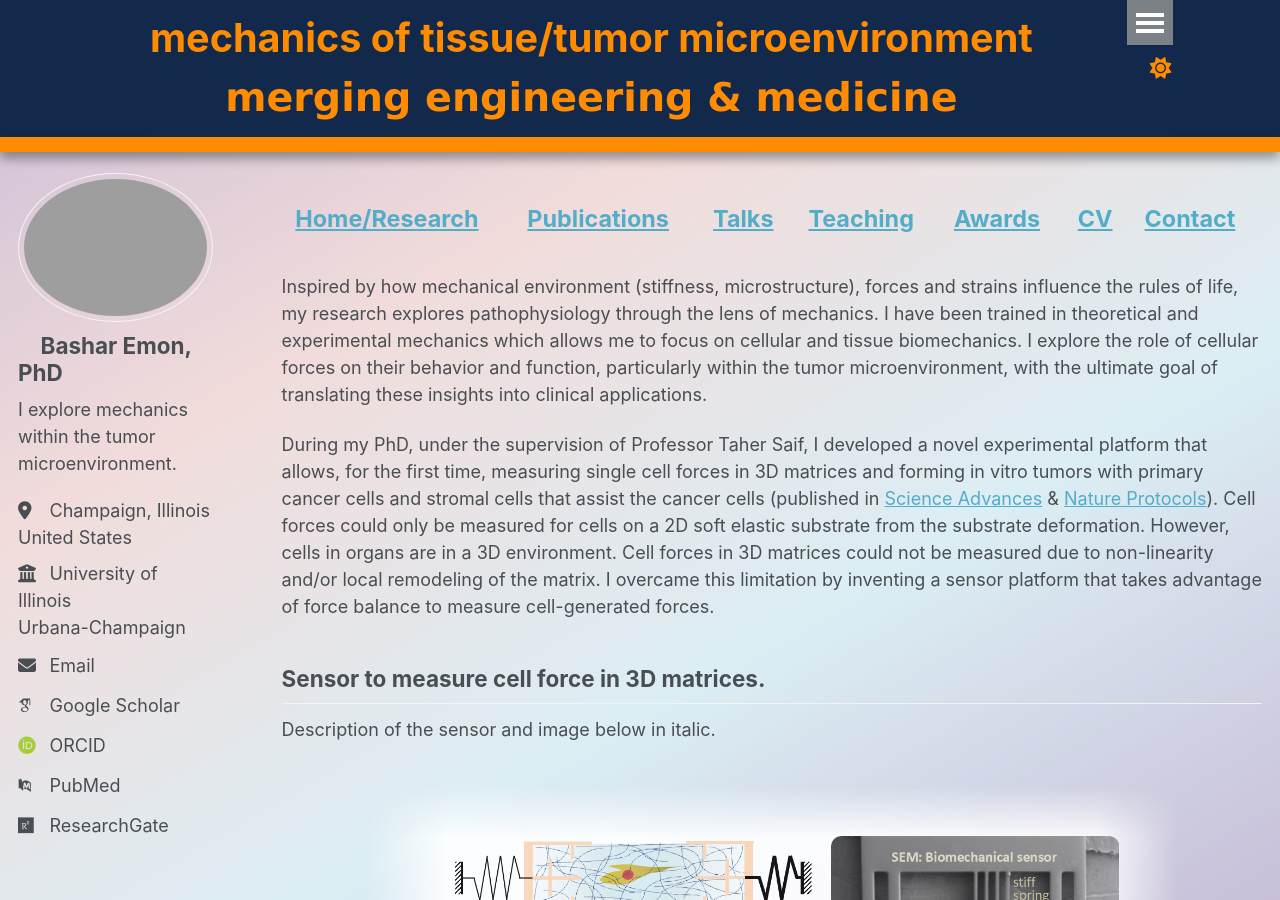
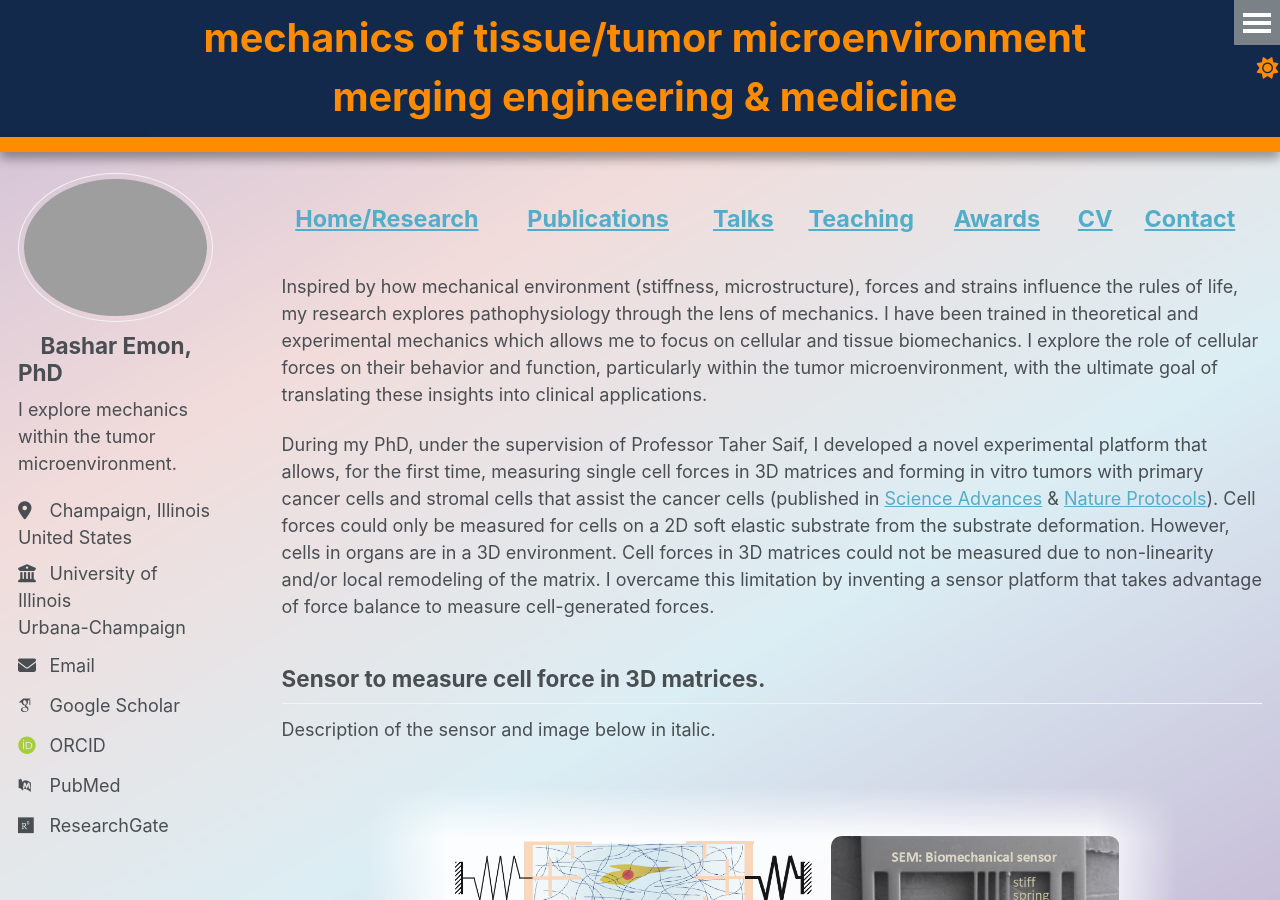
Before and after one commit to BasharEmon/BasharEmon.github.io, a Jekyll site: the page built from _pages/about.md, in a window 1280 px wide and 900 px high. Built offline with Jekyll 4.4.1, drawn with Linux system fonts in a browser that asks for light colours; some web fonts are replaced.

Commit message:
Update _config.yml

```diff
--- a/_config.yml
+++ b/_config.yml
@@ -9,7 +9,7 @@
 # Basic Site Settings
 locale                   : "en-US"
 site_theme               : "default"
-title                    : "mechanics of tissue/tumor microenvironment<br><span style='font-family: Orbitron, Verdana, sans-serif;'>merging engineering & medicine</span>"
+title                    : "         mechanics of tissue/tumor microenvironment          merging engineering & medicine <span style='font-family: Orbitron, Verdana, sans-serif;'></span>"
                           #"<u>M</u>echanics.<u>E</u>ngineering.<u>M</u>edicine.<u>S</u>cience<br><span style='font-size: 9000 !important; font-family: Orbitron, Verdana, sans-serif;'>M.E.M.S.</span>"
                           #"<u>Ti</u>ssue <u>M</u>icro<u>E</u>nvironment <u>M</u>echanics & <u>S</u>imulation<br><span style='font-size: 9000 !important; font-family: Orbitron, Verdana, sans-serif;'>Ti-MEMS</span>"
                           #"<u>M</u>echanics of bio<u>E</u>ngineered <u>M</u>icro-<u>S</u>ystems<br><span style='font-size: 9000 !important; font-family: Orbitron, Verdana, sans-serif;'>MEMS</span>"       <u>M</u>.<u>E</u>.<u>M</u>.<u>S</u>.
```
